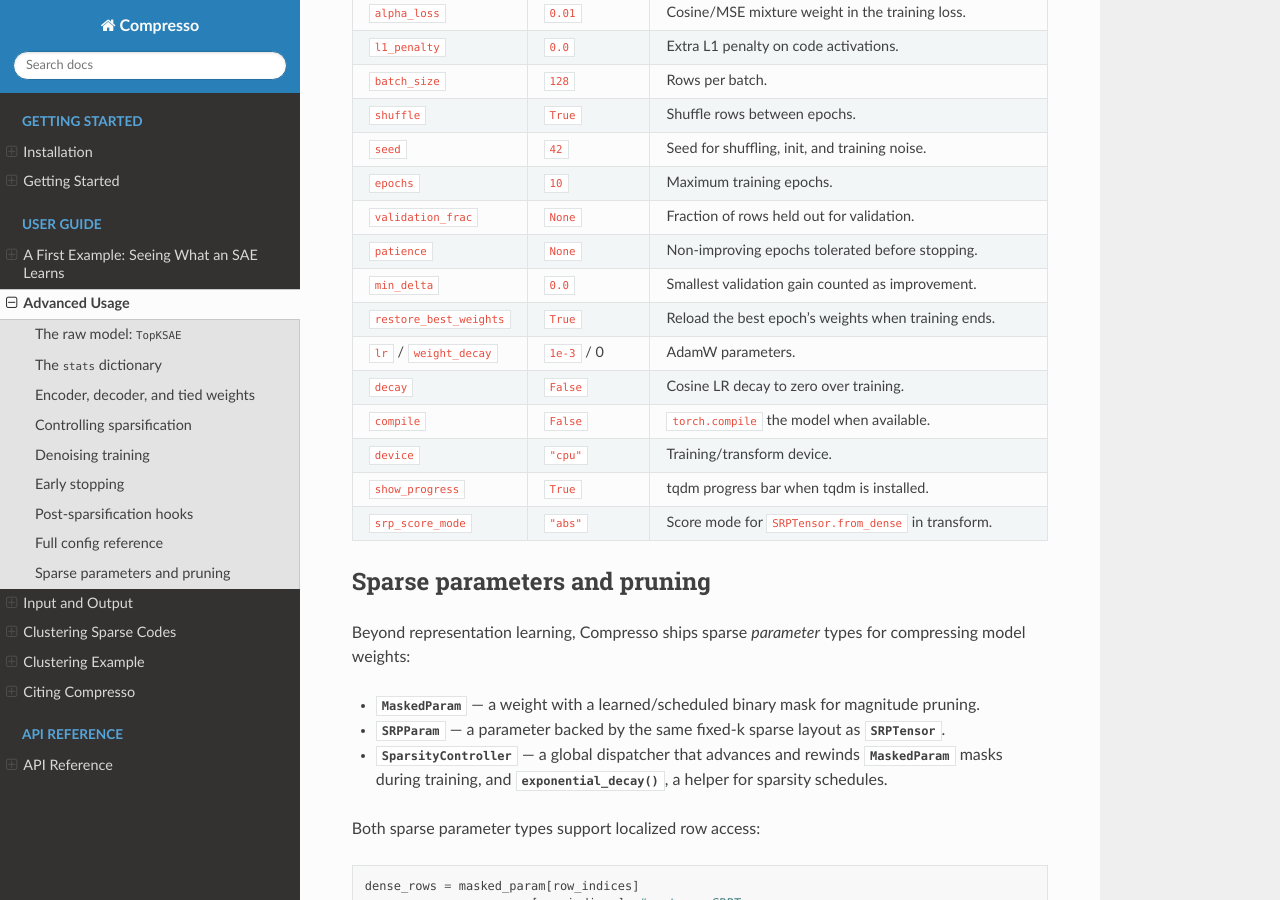
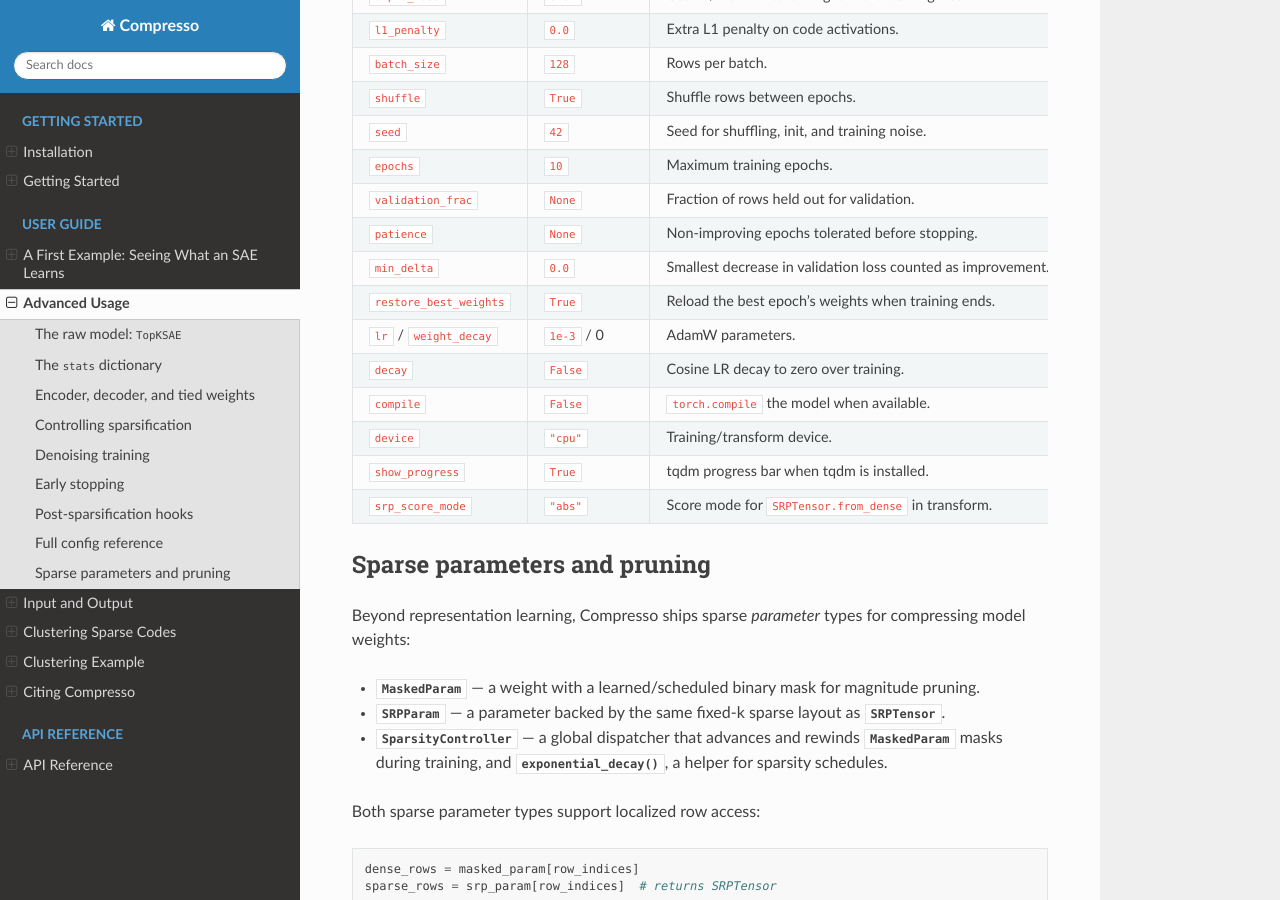
Before and after one commit to zombak79/compresso, a Sphinx documentation site: the page built from docs/source/advanced-usage.rst, in a window 1280 px wide and 900 px high, scrolled down 4932 px. Built offline with Sphinx 7.4.7 and the Read the Docs theme 3.1.0, drawn with Linux system fonts in a browser that asks for light colours.

Commit message:
Describe min_delta as a validation loss decrease in the config table
The table called it a "validation gain", which reads as the loss moving up,
the opposite of what it means. The config docstring and the prose above the
table already say "decrease" and "falls"; the table row now matches them.

```diff
--- a/docs/source/advanced-usage.rst
+++ b/docs/source/advanced-usage.rst
@@ -248,7 +248,7 @@
 ``epochs``                 ``10``            Maximum training epochs.
 ``validation_frac``        ``None``          Fraction of rows held out for validation.
 ``patience``               ``None``          Non-improving epochs tolerated before stopping.
-``min_delta``              ``0.0``           Smallest validation gain counted as improvement.
+``min_delta``              ``0.0``           Smallest decrease in validation loss counted as improvement.
 ``restore_best_weights``   ``True``          Reload the best epoch's weights when training ends.
 ``lr`` / ``weight_decay``  ``1e-3`` / 0      AdamW parameters.
 ``decay``                  ``False``         Cosine LR decay to zero over training.
```
